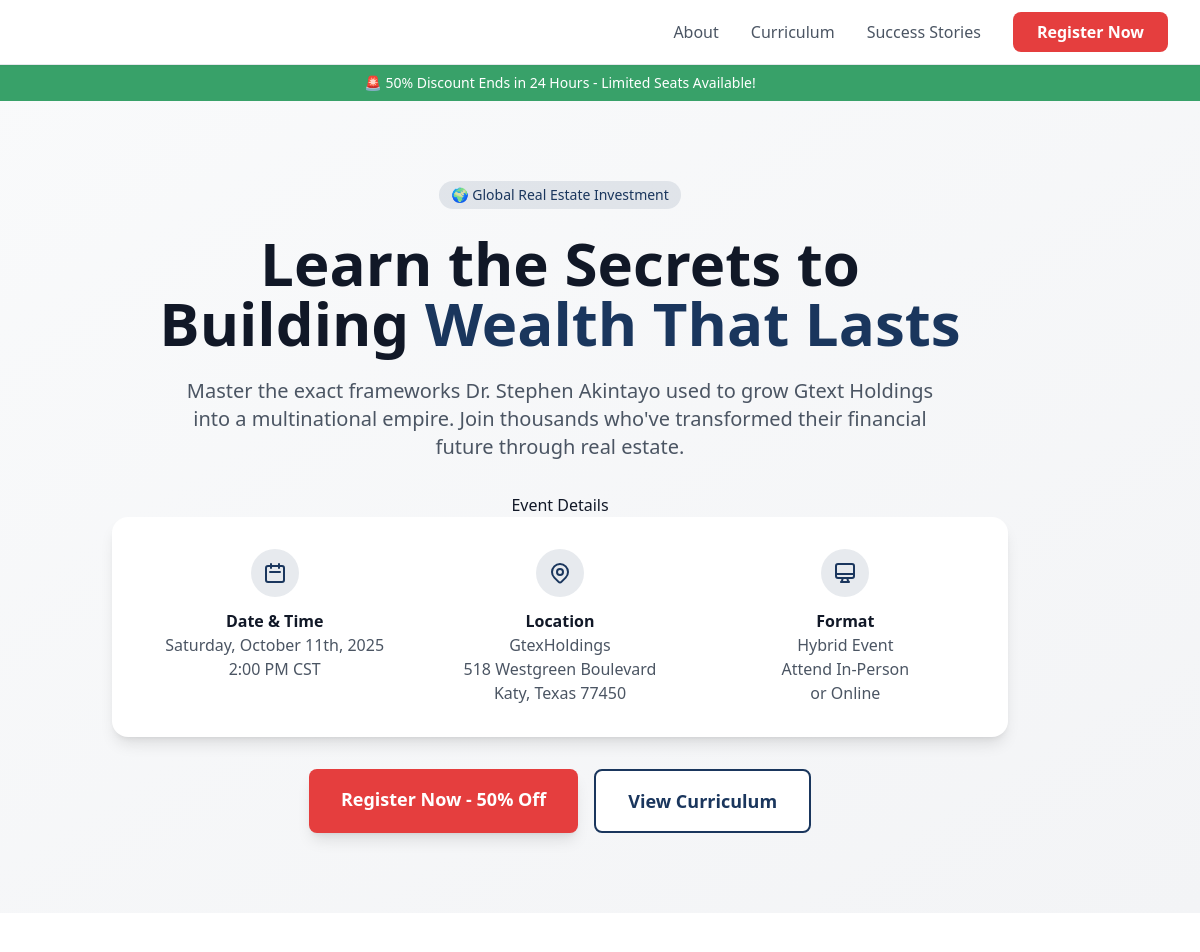
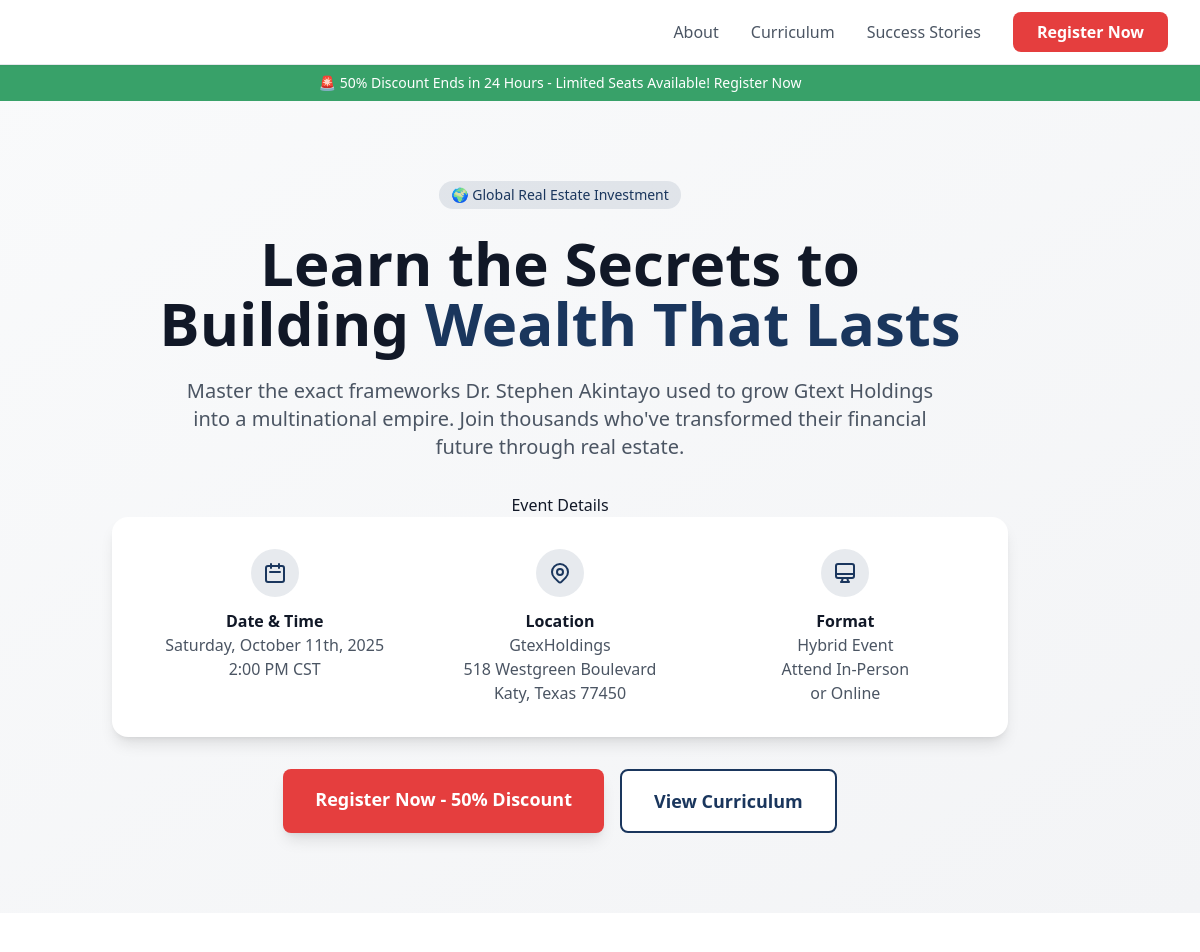
Before and after one commit to gtextsoft/GlobalRealEstate, a plain HTML site: page INDEX.HTML in a window 1280 px wide. Shown: the top 952 px of the page, 80-1280 px from the left. Drawn offline with nearby package versions, Linux system fonts and the light colour scheme.

Commit message:
Update INDEX.HTML to enhance registration call-to-action
- Added a "Register Now" link to the discount notification for better visibility.
- Changed the text from "50% Off" to "50% Discount" in the registration button for consistency.

```diff
--- a/INDEX.HTML
+++ b/INDEX.HTML
@@ -55,7 +55,7 @@
         </div>
     </nav>
     <div class="bg-success text-white py-2 px-5 text-center">
-        <p class="text-sm font-medium">🚨 50% Discount Ends in 24 Hours - Limited Seats Available!</p>
+        <p class="text-sm font-medium">🚨 50% Discount Ends in 24 Hours - Limited Seats Available!  <a href="https://pay.gtextglobal.com/cgrim/" class="text-white hover:text-gray-200">Register Now</a></p>
     </div>
     <section class="bg-gradient-to-br from-gray-50 to-gray-100 py-20">
         <div class="max-w-7xl mx-auto px-4 sm:px-6 lg:px-8">
@@ -109,7 +109,7 @@
 
                 <div class="flex flex-col sm:flex-row gap-4 justify-center">
                     <a href="#register" class="bg-accent text-white px-8 py-4 rounded-lg text-lg font-semibold hover:bg-red-600 transition-colors shadow-lg">
-                        Register Now - 50% Off
+                        Register Now - 50% Discount
                     </a>
                     <a href="#curriculum" class="bg-white text-primary px-8 py-4 rounded-lg text-lg font-semibold border-2 border-primary hover:bg-primary hover:text-white transition-colors">
                         View Curriculum
```
